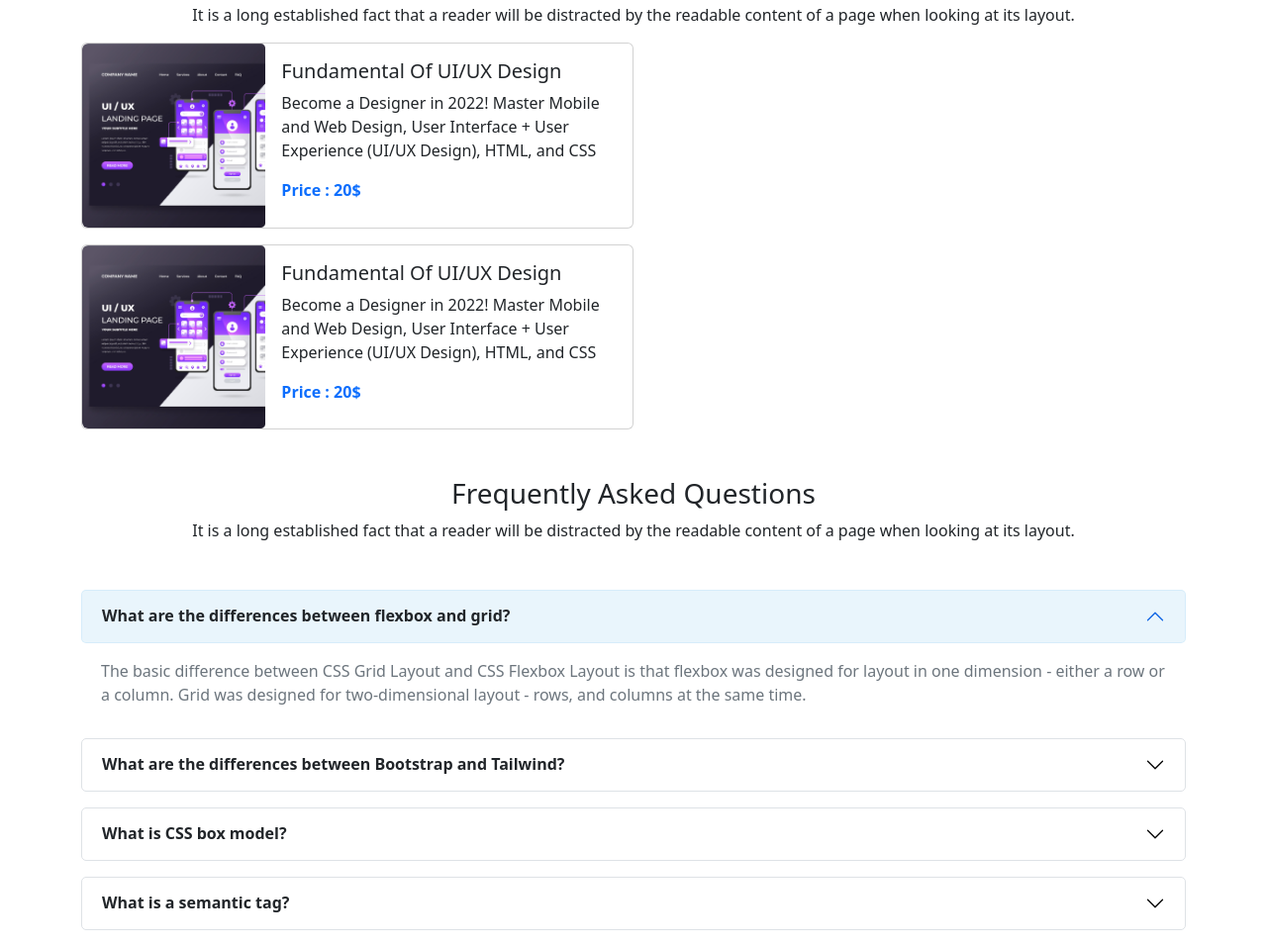
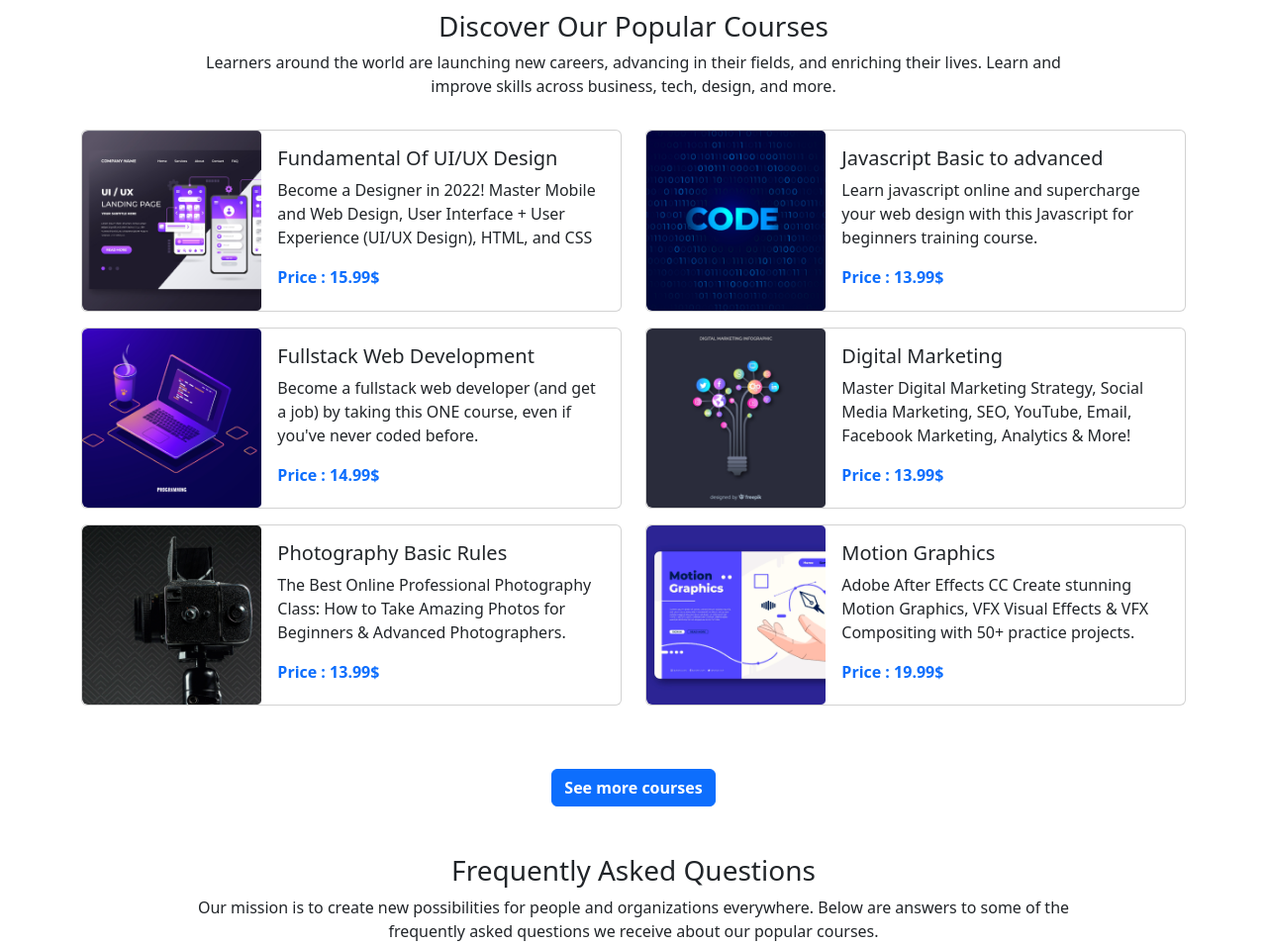
Before and after one commit to sksalleh/edTech, a plain HTML site: page index.html in a window 1280 px wide. Shown: the part 702-1658 px from the top of the page at 99% size. Drawn offline with nearby package versions, Linux system fonts and the light colour scheme.

Commit message:
courses section done

```diff
--- a/css/custom.css
+++ b/css/custom.css
@@ -1,5 +1,3 @@
-
-
 .subscribe{
     width: 50%;
 }
@@ -25,6 +23,9 @@
     list-style: none;
     margin: 0;
     padding: 0;
+}
+.social-icons i{
+    font-size: 20px;
 }
 .social-icons li a {
     display: inline-block;
--- a/index.html
+++ b/index.html
@@ -69,15 +69,15 @@
         </div>
     </header>
     <main class="container">
-        <section class="popular-courses">
+        <section class="popular-courses my-5">
             <div class="row">
-                <div class="col-12 pc-intro text-center">
+                <div class="col-12 pc-intro text-center pb-3">
                     <h3>Discover Our Popular Courses</h3>
-                    <p>It is a long established fact that a reader will be distracted by the readable content of a page when looking at its layout.</p>
+                    <p class="mx-5 px-5">Learners around the world are launching new careers, advancing in their fields, and enriching their lives. Learn and improve skills across business, tech, design, and more.</p>
                 </div>
             </div>
-            <div class="grid">
-                <div class="col  w-50">
+            <div class="row">
+                <div class="col-lg-6">
                     <div class="card mb-3">
                         <div class="row g-0">
                             <div class="col-md-4">
@@ -87,38 +87,102 @@
                                 <div class="card-body">
                                     <h5 class="card-title ">Fundamental Of UI/UX Design</h5>
                                     <p class="card-text">Become a Designer in 2022! Master Mobile and Web Design, User Interface + User Experience (UI/UX Design), HTML, and CSS</p>
-                                    <p class="card-text text-primary fw-bold">Price : 20$</p>
+                                    <p class="card-text text-primary fw-bold">Price : 15.99$</p>
                                 </div>
                             </div>
                         </div>
                     </div>
                 </div>
-                <div class="col w-50">
+                <div class="col-lg-6">
                     <div class="card mb-3">
                         <div class="row g-0">
                             <div class="col-md-4">
-                                <img src="assets/course/course-1.png" class="img-fluid rounded-start" alt="...">
+                                <img src="assets/course/course-2.png" class="img-fluid rounded-start" alt="...">
                             </div>
                             <div class="col-md-8">
                                 <div class="card-body">
-                                    <h5 class="card-title ">Fundamental Of UI/UX Design</h5>
-                                    <p class="card-text">Become a Designer in 2022! Master Mobile and Web Design, User Interface + User Experience (UI/UX Design), HTML, and CSS</p>
-                                    <p class="card-text text-primary fw-bold">Price : 20$</p>
+                                    <h5 class="card-title">Javascript Basic to advanced</h5>
+                                    <p class="card-text">Learn javascript online and supercharge your web design with this Javascript for beginners training course.</p>
+                                    <p class="card-text text-primary fw-bold">Price : 13.99$</p>
                                 </div>
                             </div>
                         </div>
                     </div>
                 </div>
-
+                <div class="col-lg-6">
+                    <div class="card mb-3">
+                        <div class="row g-0">
+                            <div class="col-md-4">
+                                <img src="assets/course/course-3.png" class="img-fluid rounded-start" alt="...">
+                            </div>
+                            <div class="col-md-8">
+                                <div class="card-body">
+                                    <h5 class="card-title">Fullstack Web Development</h5>
+                                    <p class="card-text">Become a fullstack web developer (and get a job) by taking this ONE course, even if you've never coded before.</p>
+                                    <p class="card-text text-primary fw-bold">Price : 14.99$</p>
+                                </div>
+                            </div>
+                        </div>
+                    </div>
+                </div>
+                <div class="col-lg-6">
+                    <div class="card mb-3">
+                        <div class="row g-0">
+                            <div class="col-md-4">
+                                <img src="assets/course/course-4.png" class="img-fluid rounded-start" alt="...">
+                            </div>
+                            <div class="col-md-8">
+                                <div class="card-body">
+                                    <h5 class="card-title">Digital Marketing</h5>
+                                    <p class="card-text">Master Digital Marketing Strategy, Social Media Marketing, SEO, YouTube, Email, Facebook Marketing, Analytics & More!</p>
+                                    <p class="card-text text-primary fw-bold">Price : 13.99$</p>
+                                </div>
+                            </div>
+                        </div>
+                    </div>
+                </div>
+                <div class="col-lg-6">
+                    <div class="card mb-3">
+                        <div class="row g-0">
+                            <div class="col-md-4">
+                                <img src="assets/course/course-5.png" class="img-fluid rounded-start" alt="...">
+                            </div>
+                            <div class="col-md-8">
+                                <div class="card-body">
+                                    <h5 class="card-title">Photography Basic Rules</h5>
+                                    <p class="card-text">The Best Online Professional Photography Class: How to Take Amazing Photos for Beginners & Advanced Photographers.</p>
+                                    <p class="card-text text-primary fw-bold">Price : 13.99$</p>
+                                </div>
+                            </div>
+                        </div>
+                    </div>
+                </div>
+                <div class="col-lg-6">
+                    <div class="card mb-3">
+                        <div class="row g-0">
+                            <div class="col-md-4">
+                                <img src="assets/course/course-6.png" class="img-fluid rounded-start" alt="...">
+                            </div>
+                            <div class="col-md-8">
+                                <div class="card-body">
+                                    <h5 class="card-title">Motion Graphics</h5>
+                                    <p class="card-text">Adobe After Effects CC Create stunning Motion Graphics, VFX Visual Effects & VFX Compositing with 50+ practice projects.</p>
+                                    <p class="card-text text-primary fw-bold">Price : 19.99$</p>
+                                </div>
+                            </div>
+                        </div>
+                    </div>
+                </div>
+                <div class="col-lg-12 text-center mt-5">
+                    <button type="button" class="btn btn-primary fw-semibold">See more courses</button>
+                </div>
             </div>
-
         </section>
-
         <section class="faq my-5">
             <div class="row">
                 <div class="col-12 pc-intro text-center pb-3">
                     <h3>Frequently Asked Questions</h3>
-                    <p>It is a long established fact that a reader will be distracted by the readable content of a page when looking at its layout.</p>
+                    <p class="mx-5 px-5">Our mission is to create new possibilities for people and organizations everywhere. Below are answers to some of the frequently asked questions we receive about our popular courses.</p>
                 </div>
             </div>
             <div class="accordion accordion-flush" id="accordionExample">
```
